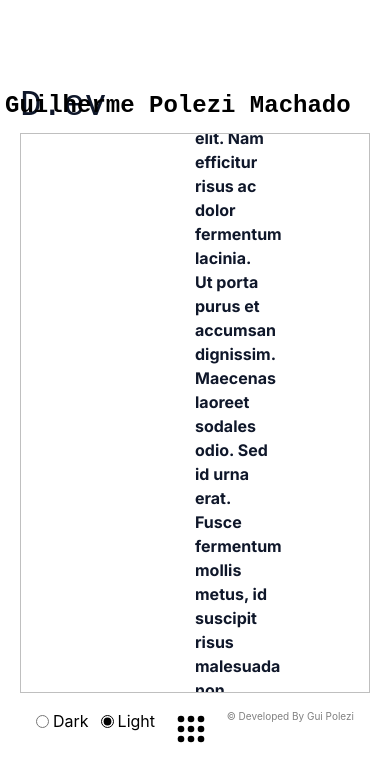
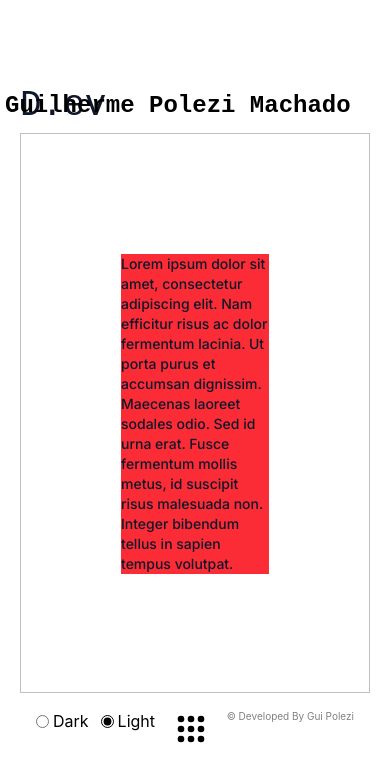
Before and after one commit to GuiPolezi/portfolio-dev, a React (Vite) app: page / in a window 390 px wide. Shown: the top 782 px of the page. Built offline with nearby package versions, Linux system fonts and the light colour scheme; a web font is replaced by a local one.

Commit message:
Adjusting Responsivity on Index

```diff
--- a/src/pages/index.jsx
+++ b/src/pages/index.jsx
@@ -1,12 +1,21 @@
 export function Home() {
     return (
         <div className="flex items-center h-100">
-            <div className="grid grid-cols-2 p-5">
+            {/* A mágica acontece aqui: 1 coluna no padrão, 2 colunas a partir da tela 'md' */}
+            <div className="grid grid-cols-1 md:grid-cols-2 p-5">
+
+                {/* Div 1 (Esquerda no PC / Topo no Celular) */}
+                <div className="col-span-1 hidden md:block">
+                    {/* Ocultei essa div no celular com 'hidden md:block' assumindo que ela é só um espaçador */}
+                </div>
+
+                {/* Div 2 (Direita no PC / Fica em destaque no Celular) */}
                 <div className="col-span-1">
+                    <p id="textHome" className="text-start bg-red-500 text-sm md:text-base font-bold">
+                        Lorem ipsum dolor sit amet, consectetur adipiscing elit. Nam efficitur risus ac dolor fermentum lacinia. Ut porta purus et accumsan dignissim. Maecenas laoreet sodales odio. Sed id urna erat. Fusce fermentum mollis metus, id suscipit risus malesuada non. Integer bibendum tellus in sapien tempus volutpat.
+                    </p>
                 </div>
-                <div className="col-span-1">
-                    <p id="textHome" className="text-start" style={{fontWeight: 'bold'}}>Lorem ipsum dolor sit amet, consectetur adipiscing elit. Nam efficitur risus ac dolor fermentum lacinia. Ut porta purus et accumsan dignissim. Maecenas laoreet sodales odio. Sed id urna erat. Fusce fermentum mollis metus, id suscipit risus malesuada non. Integer bibendum tellus in sapien tempus volutpat.</p>
-                </div>
+
             </div>
         </div>
     )
```
